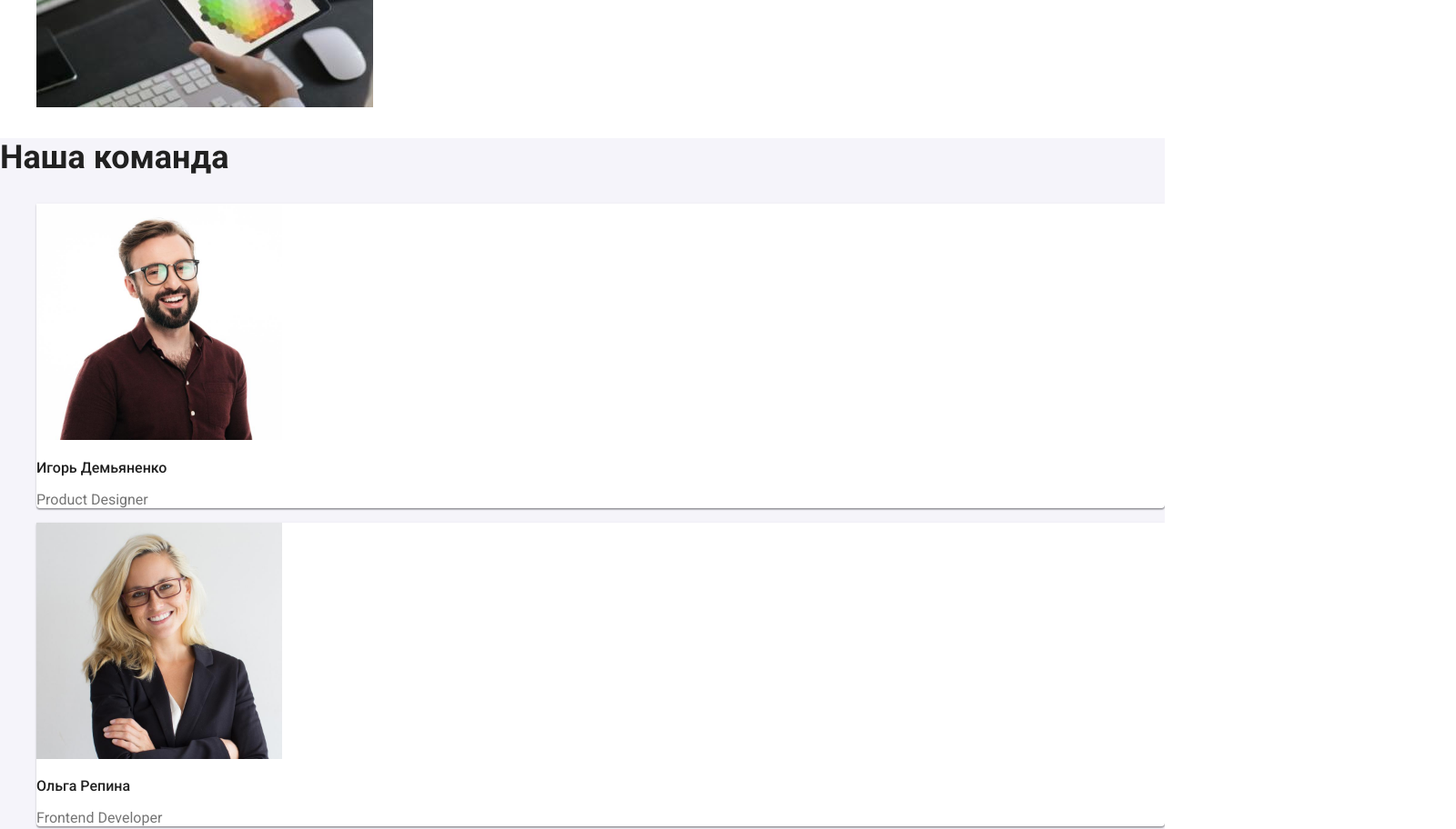
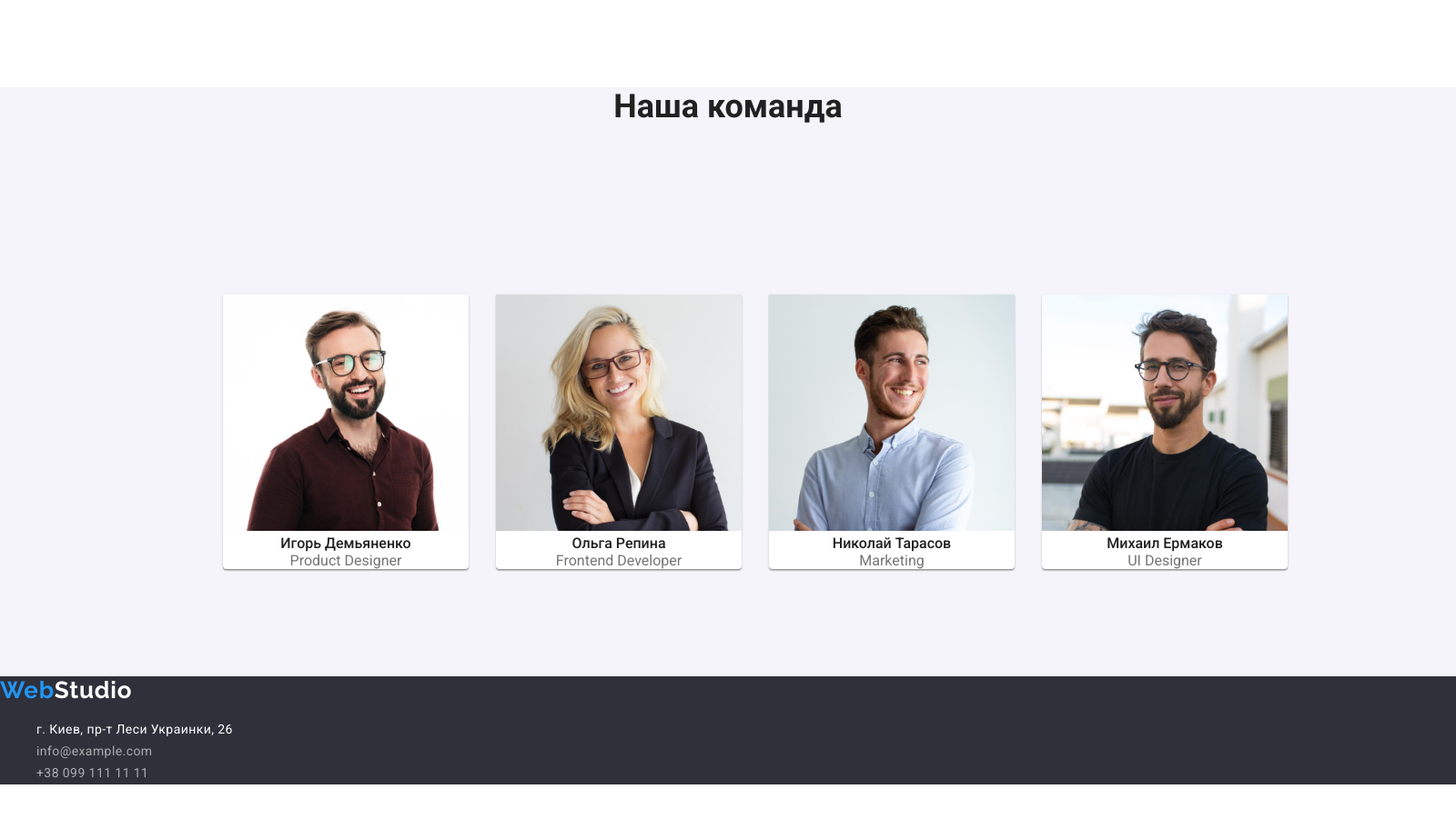
Before and after one commit to Yura-Voloshyn/goit-markup-hw-03, a plain HTML site: page index.html in a window 1280 px wide. Shown: the part 1485-2397 px from the top of the page at 91% size, 1600 px wide, since content can reach past the window. After the commit the page ends 2364 px from the top, so only its background shows below. Drawn offline with Linux system fonts and the light colour scheme.

Commit message:
add team container

```diff
--- a/index.html
+++ b/index.html
@@ -36,6 +36,7 @@
         </ul>
     </header>
     <!-- основна частина документу  -->
+
     <main>
         <section class="hero">
             <h1 class="hero-title">Эффективные решения для вашего бизнеса</h1>
@@ -78,7 +79,8 @@
             </ul>
         </section>
 
-        <section class="section-team">
+        <div class="container-team">
+            <section class="section-team">
             <h2 class="section-title">Наша команда</h2>
             <ul class="team-list">
                 <li class="team-item">
@@ -86,22 +88,26 @@
                     <h3 class="team-title">Игорь Демьяненко</h3>
                     <p class="team-text">Product Designer</p>
                 </li>
+
                 <li class="team-item">
                     <img src="./images/our_team/img-1.jpg" alt="Ольга Репина, Frontend Developer" width="270">
                     <h3 class="team-title">Ольга Репина</h3>
                     <p class="team-text">Frontend Developer</p>
                 </li>
+
                 <li class="team-item">
                     <img src="./images/our_team/img-2.jpg" alt="Николай Тарасов, Marketing" width="270">
                     <h3 class="team-title">Николай Тарасов</h3>
                     <p class="team-text">Marketing</p>
                 </li>
+
                 <li class="team-item">
                     <img src="./images/our_team/img-3.jpg" alt="Михаил Ермаков, UI Designer" width="270">
                     <h3 class="team-title">Михаил Ермаков</h3>
                     <p class="team-text">UI Designer</p>
                 </li>
             </ul>
+        </div>
         </section>
     </main>
 
--- a/styles.css/styles.css
+++ b/styles.css/styles.css
@@ -3,12 +3,21 @@
   --second-color: #757575;
   --hover-color: #2196f3;
   --footer-text-color: #ffffff;
+  --between-list-margin: 30px;
 }
 body {
   background-color: #ffffff;
   color: var(--main-color);
   font-family: 'Roboto', sans-serif;
   text-decoration: none;
+  width: 1600px;
+}
+
+h1,
+h2,
+h3,
+p {
+  margin: 0;
 }
 
 /* header */
@@ -95,9 +104,11 @@ body {
   letter-spacing: 0.03em;
 }
 .section-title {
+  margin-top: 94px;
   font-size: 36px;
   line-height: 1.17;
   font-weight: 700;
+  text-align: center;
 }
 .wtd-list {
   list-style-type: none;
@@ -108,15 +119,37 @@ body {
 .footer-list {
   list-style-type: none;
 }
-.section-team {
+/* .section-team {
   background: #f5f4fa;
-}
+} */
 .section-team .team-item {
   background: #ffffff;
   box-shadow: 0px 1px 3px rgba(0, 0, 0, 0.12), 0px 1px 1px rgba(0, 0, 0, 0.14),
     0px 2px 1px rgba(0, 0, 0, 0.2);
   border-radius: 0px 0px 4px 4px;
 }
+.container-team {
+  background: #f5f4fa;
+  margin-left: auto;
+  margin-right: auto;
+  justify-content: space-around;
+  height: 648px;
+}
+.team-list {
+  width: 1170px;
+  margin: 0;
+  padding: 0;
+  display: flex;
+  margin-left: auto;
+  margin-right: auto;
+  margin-top: 186px;
+}
+.team-item {
+  margin-left: var(--between-list-margin);
+  flex-basis: calc(100% / 4);
+  text-align: center;
+}
+
 .team-list .team-title {
   color: var(--main-color);
   font-size: 16px;
```
